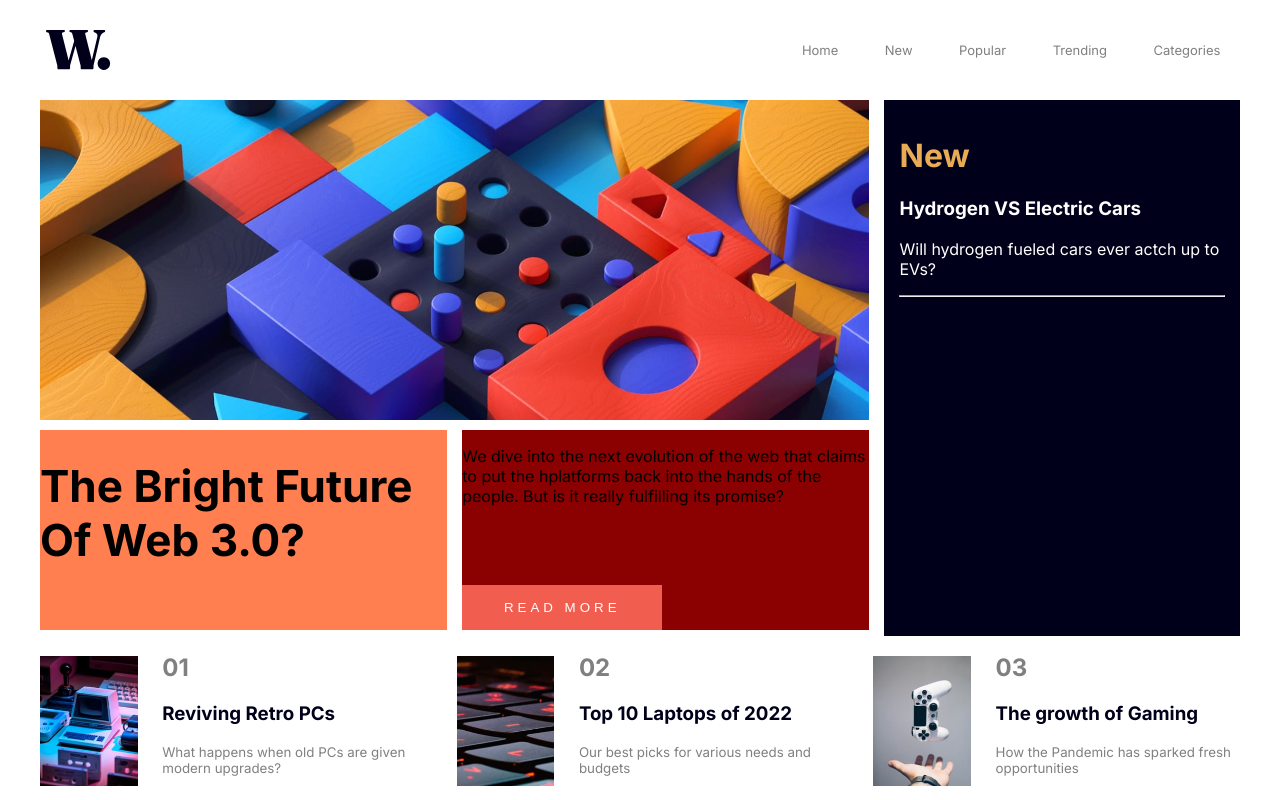
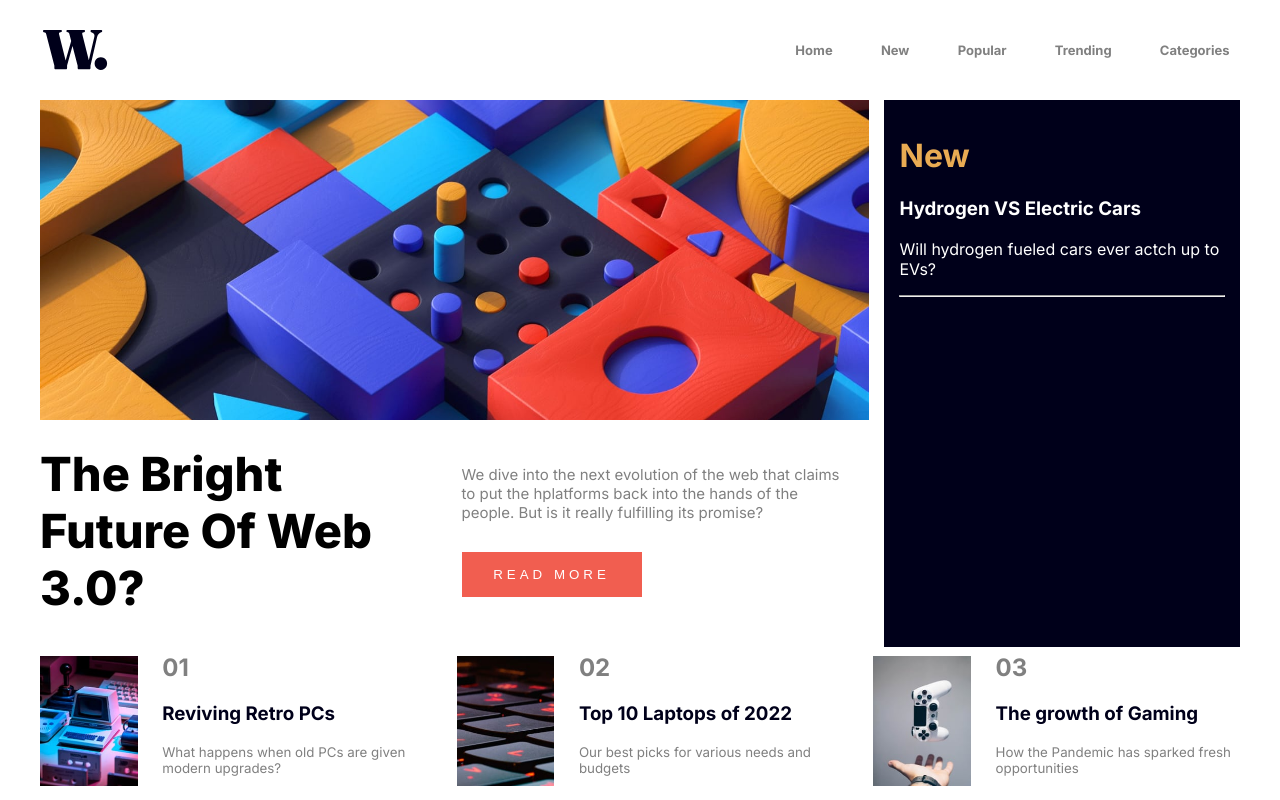
Before and after one commit to nonso-ng/Newspage, a Vue app: page / in a window 1280 px wide. Built offline with nearby package versions, Linux system fonts and the light colour scheme.

Commit message:
updated codebase

```diff
--- a/src/components/Hero.vue
+++ b/src/components/Hero.vue
@@ -53,33 +53,48 @@
 .hero-left-bottom{
     display: grid;
     grid-auto-flow: column;
-    grid-template-columns: 1fr 1fr;
+    grid-template-columns: 0.9fr 1.1fr;
     gap: 15px;
-    height: 25vh;
-    margin-top: 10px;
+    max-height: 25vh;
+    margin-top: 15px;
+    padding-top: 15px;
 
 
 }
 .hero-left-bottom-left{
-background-color: coral;
-font-size: 22px;
-font-weight: bolder;
+/* background-color: coral; */
+
+
+}
+.hero-left-bottom-left h1{
+    margin-top: -5px;
+    font-size: 47px;
+    font-weight: 900;
 
 }
 .hero-left-bottom-right{
-    background-color: darkred;
+    /* background-color: darkred; */
     display: flex;
     flex-direction: column;
-    justify-content: space-between;
+
+    color: gray ;
+    font-size: 15px;
+    padding-left: 40px;
+    padding-right: 20px;
+
 }
 
 .btn{
     background-color:hsl(5, 85%, 63%);
     color: white;
     border-style: none;
-    width: 200px;
+    width: 180px;
     letter-spacing: 4px;
     padding: 15px;
+    margin-top: 15px;
+}
+.btn:hover{
+    background-color:hsl(240, 100%, 5%) ;
 }
 
 </style>
--- a/src/components/NavigationBar.vue
+++ b/src/components/NavigationBar.vue
@@ -52,7 +52,11 @@
 .navbar ul li{
   font-family: 'Inter', sans-serif;
   font-size:small;
-  font-weight: 500;
+  font-weight: 520;
+}
+
+.navbar ul li:hover{
+  color:hsl(5, 85%, 63%) ;
 }
 
 
```
